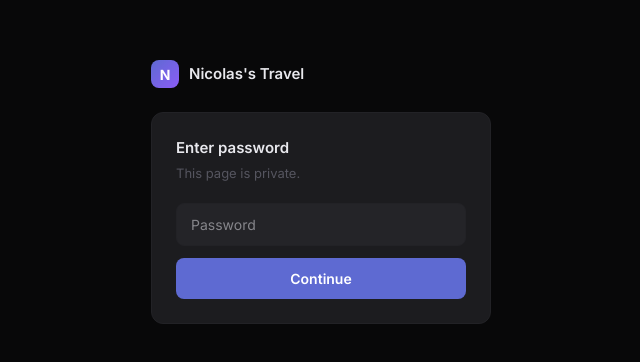
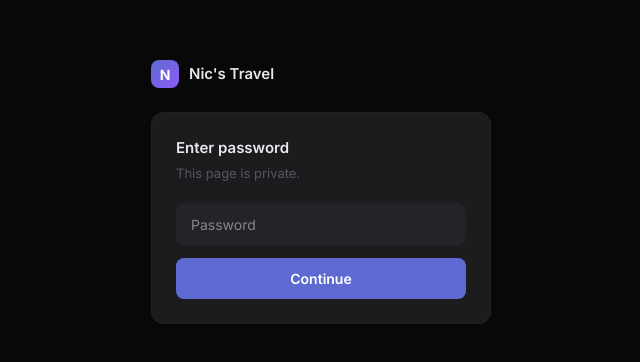
Before and after one commit to nicolatonthat-dev/travelschedule, a Next.js app: page /login in a window 1280 px wide. Shown: the part 208-570 px from the top of the page, without its empty margins (319-959 px from the left). Built offline with nearby package versions, Linux system fonts and the light colour scheme.

Commit message:
update nicola to nic

```diff
--- a/app/components/AddModal.tsx
+++ b/app/components/AddModal.tsx
@@ -132,7 +132,7 @@ export default function AddModal({ onAddFlight, onAddPeriod }: AddModalProps) {
               <div style={{ display: "flex", flexDirection: "column", gap: 10 }}>
                 <FormRow label="Who">
                   <select value={who} onChange={(e) => setWho(e.target.value as "nicolas" | "taylor")} style={selectStyle}>
-                    <option value="nicolas">Nicolas</option>
+                    <option value="nicolas">Nic</option>
                     <option value="taylor">Taylor</option>
                   </select>
                 </FormRow>
--- a/app/components/MonthCalendar.tsx
+++ b/app/components/MonthCalendar.tsx
@@ -158,10 +158,10 @@ export default function MonthCalendar({ year, month, travelPeriods, taylorPeriod
                 }}
                 title={
                   together
-                    ? "Nicolas & Taylor in SF ♡"
+                    ? "Nic & Taylor in SF ♡"
                     : nicolasInSF
-                    ? "Nicolas in SF"
-                    : "Nicolas in LA"
+                    ? "Nic in SF"
+                    : "Nic in LA"
                 }
               >
                 {day}
--- a/app/layout.tsx
+++ b/app/layout.tsx
@@ -13,7 +13,7 @@ const geistMono = Geist_Mono({
 });
 
 export const metadata: Metadata = {
-  title: "Nicolas's Travel Schedule",
+  title: "Nic's Travel Schedule",
   description: "Keeping you updated on my LA ↔ SF travel schedule",
 };
 
--- a/app/login/page.tsx
+++ b/app/login/page.tsx
@@ -64,7 +64,7 @@ export default async function LoginPage({
             N
           </div>
           <span style={{ fontWeight: 600, fontSize: 15, color: "var(--text-primary)" }}>
-            Nicolas&apos;s Travel
+            Nic&apos;s Travel
           </span>
         </div>
 
--- a/app/page.tsx
+++ b/app/page.tsx
@@ -173,7 +173,7 @@ export default function Home() {
               N
             </div>
             <span style={{ fontWeight: 600, fontSize: 14, color: "var(--text-primary)", whiteSpace: "nowrap" }}>
-              Nicolas&apos;s Travel
+              Nic&apos;s Travel
             </span>
             <span style={{ color: "var(--text-tertiary)", fontSize: 14, flexShrink: 0 }}>/</span>
             <span style={{ fontSize: 14, color: "var(--text-secondary)", whiteSpace: "nowrap" }}>
@@ -471,7 +471,7 @@ function buildGCalUrl(trip: TravelPeriod, outbound: Flight, returnFlight?: Fligh
 
   const params = new URLSearchParams({
     action: "TEMPLATE",
-    text: "Nicolas in San Francisco",
+    text: "Nic in San Francisco",
     dates: `${startDate}/${endDate}`,
     details,
     location: "San Francisco, CA",
```
